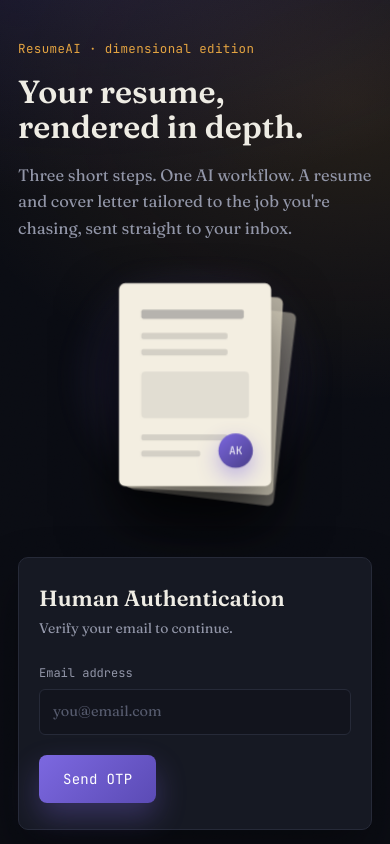
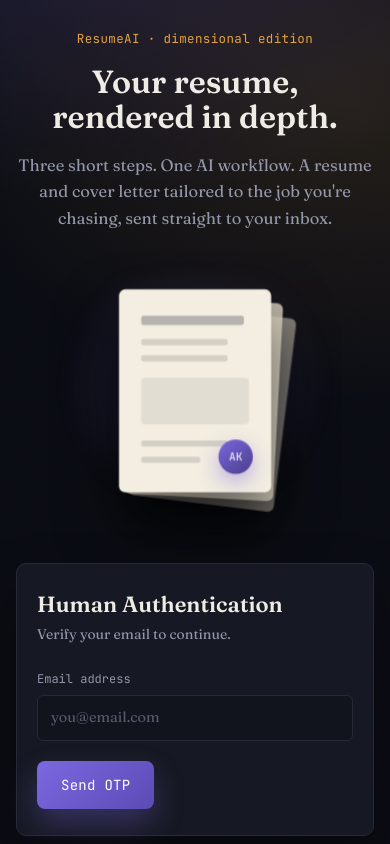
Before and after one commit to aryankapadiya85/Ai-Resume-Builder, a React (Vite) app: page / in a window 390 px wide. Shown: the top 844 px of the page. Built offline with nearby package versions, Linux system fonts and the light colour scheme.

Commit message:
style: improve mobile responsiveness for hero section and container

```diff
--- a/src/styles.css
+++ b/src/styles.css
@@ -544,7 +544,11 @@
 @media (max-width: 760px) {
   .hero {
     grid-template-columns: 1fr;
-    text-align: left;
+    text-align: center;
+    gap: 48px;
+  }
+  .subhead {
+    margin: 0 auto;
   }
 
   .stage {
@@ -559,7 +563,7 @@
 
 @media (max-width: 640px) {
   .container {
-    padding: 40px 18px 70px;
+    padding: 30px 16px 60px;
   }
 
   .grid {
```
